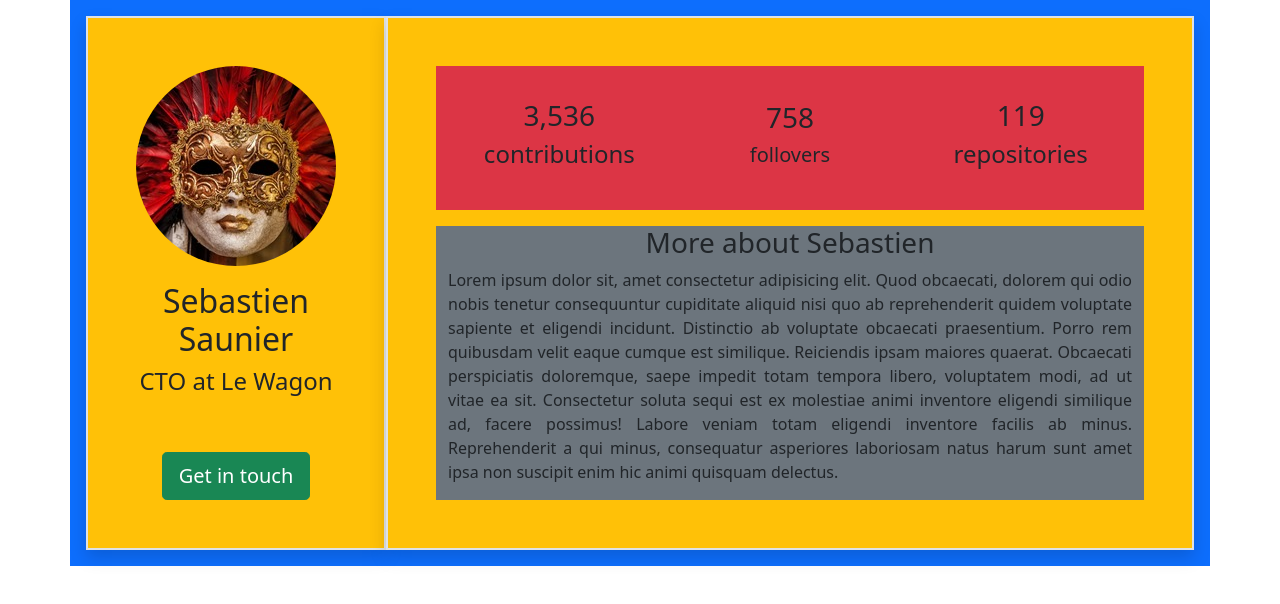
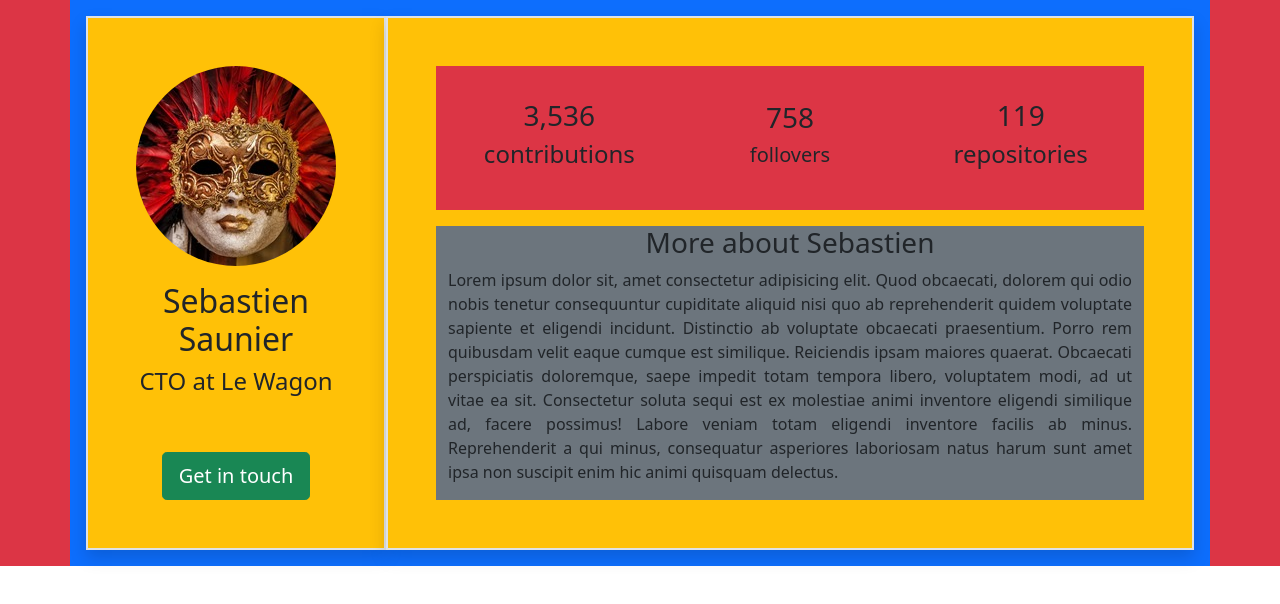
Before and after one commit to PalarLine/lesson10, a plain HTML site: page index.html in a window 1280 px wide. Drawn offline with nearby package versions, Linux system fonts and the light colour scheme.

Commit message:
plus main div

```diff
--- a/index.html
+++ b/index.html
@@ -9,7 +9,8 @@
     <link rel="stylesheet" href="assets/css/style.css".
 </head>
 <body>
-        <div class="container d-flex flex-row p-3 bd-highlight bg-primary">
+    <div class="main bg-danger m-auto">
+        <div class="container d-flex flex-row p-3  bg-primary">
                 <div class="container2 d-flex flex-column justify-content-center text-center border border-2 p-5 shadow  bg-warning ">
                     <img class="img rounded-circle rounded m-auto mb-3 d-block" src="assets/img/anybody.jpg"  alt="avatar">
                     <h2>Sebastien Saunier</h2>
@@ -40,5 +41,6 @@
                     </div>
         </div>
         </div>
+    </div>
 </body>
 </html>
```
